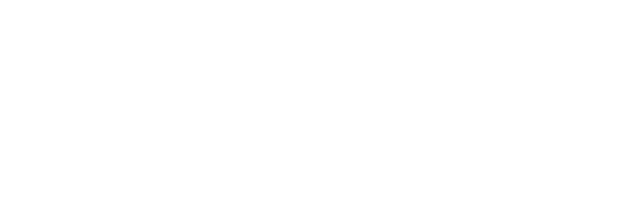
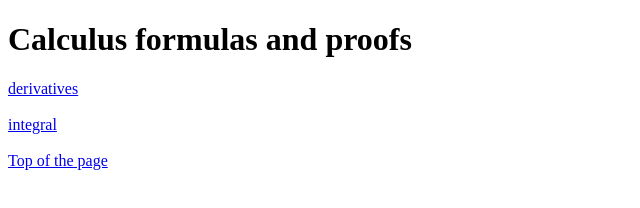
Before and after one commit to ruchir-elukurthy/HTML-project, a plain HTML site: page index.html in a window 1280 px wide. Shown: the whole page, without its empty margins (0-640 px from the left). Drawn offline with Linux system fonts and the light colour scheme.

Commit message:
a reference for derivative is made

```diff
--- a/index.html
+++ b/index.html
@@ -5,5 +5,11 @@
     <meta name="viewport" content="width=device-width, initial-scale=1.0" />
     <title>Document</title>
   </head>
+  <h1>Calculus formulas and proofs</h1>
+  <a href="derivative.html">derivatives</a>
+  <br /><br />
+  <a href="integral.html">integral</a>
+  <br /><br />
+  <a href="#top">Top of the page</a>
   <body></body>
 </html>
```
Also changed, not shown: derivative.html (added, +11 -0 lines).
